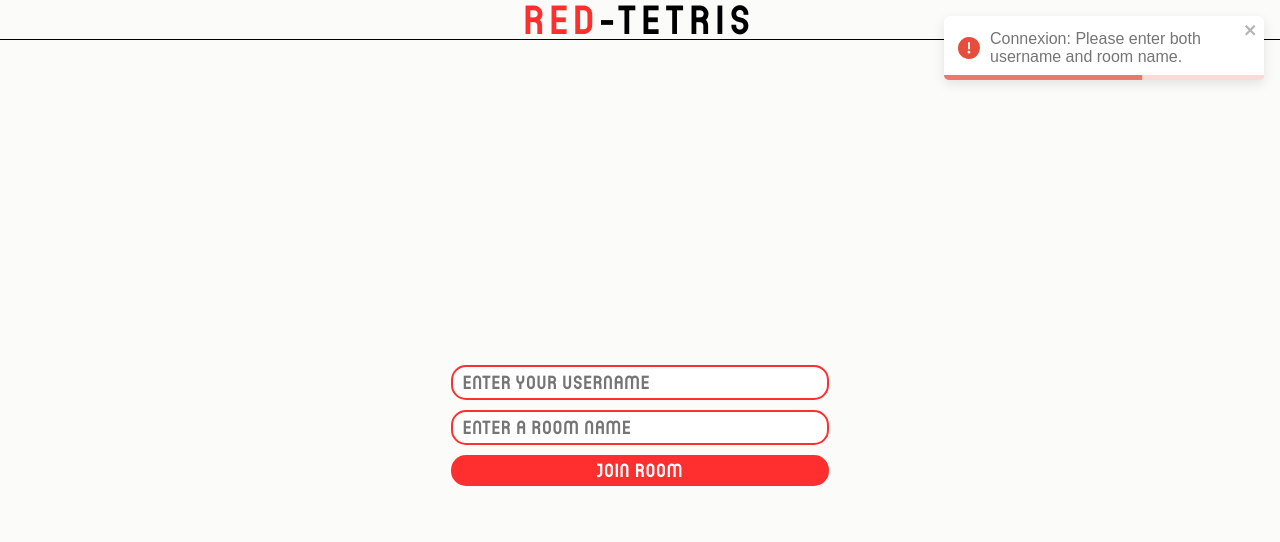
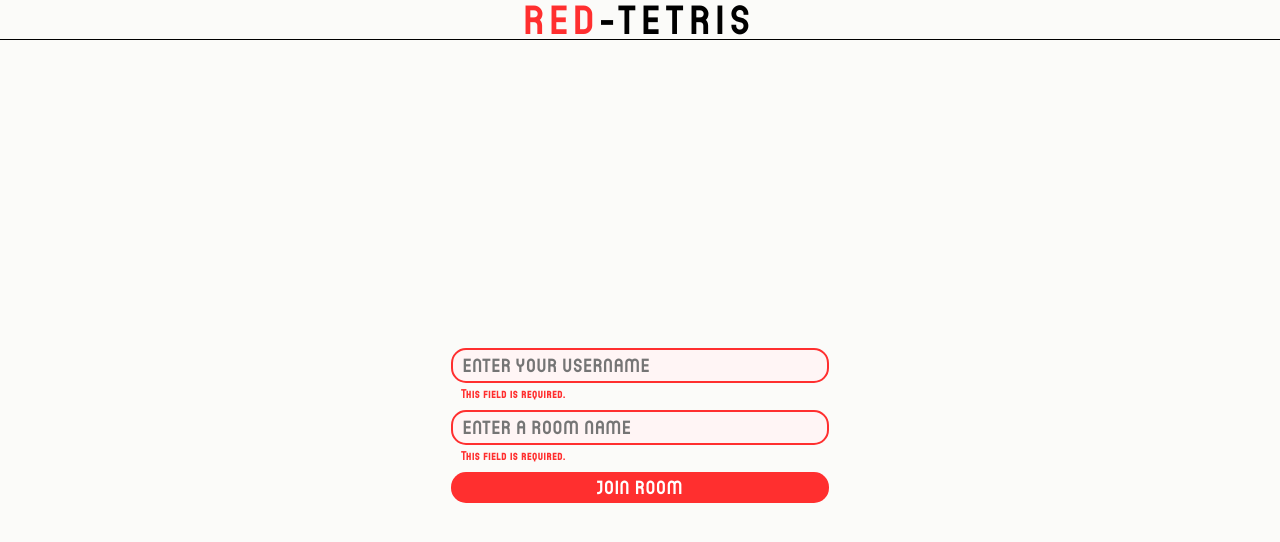
Before and after one commit to farinaleo/red-tetris, a React (Create React App) app in the folder client/: page / in a window 1280 px wide. Both pictures are taken after a click on the button "JOIN ROOM". Shown: the top 542 px of the page. Built offline with nearby package versions, Linux system fonts and the light colour scheme.

Commit message:
:art: enhance UI validation and error handling for username and room name inputs

```diff
--- a/client/src/components/Home.css
+++ b/client/src/components/Home.css
@@ -67,3 +67,23 @@
 .input-text:active {
     transform: scale(0.95);
 }
+
+.input-error {
+    border-color: #FF2F2F;
+    background-color: #fff5f5;
+}
+
+.field-wrapper {
+    display: flex;
+    flex-direction: column;
+    gap: 4px;
+}
+
+.field-error {
+    color: #FF2F2F;
+    font-family: 'circular';
+    font-size: 12px;
+    font-weight: 600;
+    letter-spacing: 1px;
+    padding-left: 10px;
+}
--- a/client/src/components/Home.jsx
+++ b/client/src/components/Home.jsx
@@ -1,7 +1,5 @@
 import React, { useState } from 'react';
-import { useDispatch } from 'react-redux';
 import { useNavigate } from 'react-router-dom';
-import { toast } from 'react-toastify';
 import './Game.css';
 import './Home.css';
 import GameBoard from './GameBoard.jsx';
@@ -12,47 +10,51 @@
  * @namspace Client
  */
 
+const NAME_MIN = 3;
+const NAME_MAX = 20;
+const NAME_REGEX = /^[a-zA-Z0-9]+$/;
+
+const validateName = (value) => {
+    if (!value) return 'This field is required.';
+    if (value.length < NAME_MIN) return `Minimum ${NAME_MIN} characters.`;
+    if (value.length > NAME_MAX) return `Maximum ${NAME_MAX} characters.`;
+    if (!NAME_REGEX.test(value)) return 'Only letters and numbers allowed (no spaces or special characters).';
+    return '';
+};
+
 /**
  * Create the home interface to join a room.
  * @returns {JSX.Element} The built element.
  * @constructor
  */
 const Home = () => {
-    const dispatch = useDispatch();
     const navigate = useNavigate();
     const [username, setUsername] = useState('');
     const [roomName, setRoomName] = useState('');
-    const isAlphanumeric = (str) => /^[a-zA-Z0-9]+$/.test(str);
+    const [usernameError, setUsernameError] = useState('');
+    const [roomNameError, setRoomNameError] = useState('');
 
+    const handleUsernameChange = (e) => {
+        const value = e.target.value;
+        setUsername(value);
+        setUsernameError(validateName(value));
+    };
+
+    const handleRoomNameChange = (e) => {
+        const value = e.target.value;
+        setRoomName(value);
+        setRoomNameError(validateName(value));
+    };
 
     /**
      * Check the inputs content and return an error or navigate to the right room.
      */
     const handleJoinRoom = () => {
-        if (!username || !roomName) {
-            toast.error(`Connexion: Please enter both username and room name.`, {
-                position: "top-right",
-                autoClose: 5000,
-                hideProgressBar: false,
-                closeOnClick: true,
-                pauseOnHover: true,
-                draggable: true,
-                progress: undefined,
-            });
-            return;
-        }
-        if (!isAlphanumeric(username) || !isAlphanumeric(roomName)) {
-            toast.error(`Connexion: Username and room name must be alphanumeric (only letters and numbers, no spaces or special characters).`, {
-                position: "top-right",
-                autoClose: 5000,
-                hideProgressBar: false,
-                closeOnClick: true,
-                pauseOnHover: true,
-                draggable: true,
-                progress: undefined,
-            });
-            return;
-        }
+        const uErr = validateName(username);
+        const rErr = validateName(roomName);
+        setUsernameError(uErr);
+        setRoomNameError(rErr);
+        if (uErr || rErr) return;
         navigate(`/${roomName}/${username}`);
     };
 
@@ -62,20 +64,28 @@
             <TopBar username={''} roomName={''} />
             <div className="home-wrapper">
                 <div className="join-form">
+                    <div className="field-wrapper">
                         <input
                             type="text"
                             placeholder="ENTER YOUR USERNAME"
                             value={username}
-                        className='input-text'
-                        onChange={(e) => setUsername(e.target.value)}
+                            className={`input-text${usernameError ? ' input-error' : ''}`}
+                            maxLength={NAME_MAX}
+                            onChange={handleUsernameChange}
                         />
+                        {usernameError && <span className="field-error">{usernameError}</span>}
+                    </div>
+                    <div className="field-wrapper">
                         <input
                             type="text"
                             placeholder="ENTER A ROOM NAME"
                             value={roomName}
-                        className='input-text'
-                        onChange={(e) => setRoomName(e.target.value)}
+                            className={`input-text${roomNameError ? ' input-error' : ''}`}
+                            maxLength={NAME_MAX}
+                            onChange={handleRoomNameChange}
                         />
+                        {roomNameError && <span className="field-error">{roomNameError}</span>}
+                    </div>
                     <button className="join-button" onClick={handleJoinRoom}>JOIN ROOM</button>
                 </div>
             </div>
```
Also changed, not shown: 1 other file (tests, documents, lock files or other folders). Lines whose indentation alone changed are shown as unchanged.
